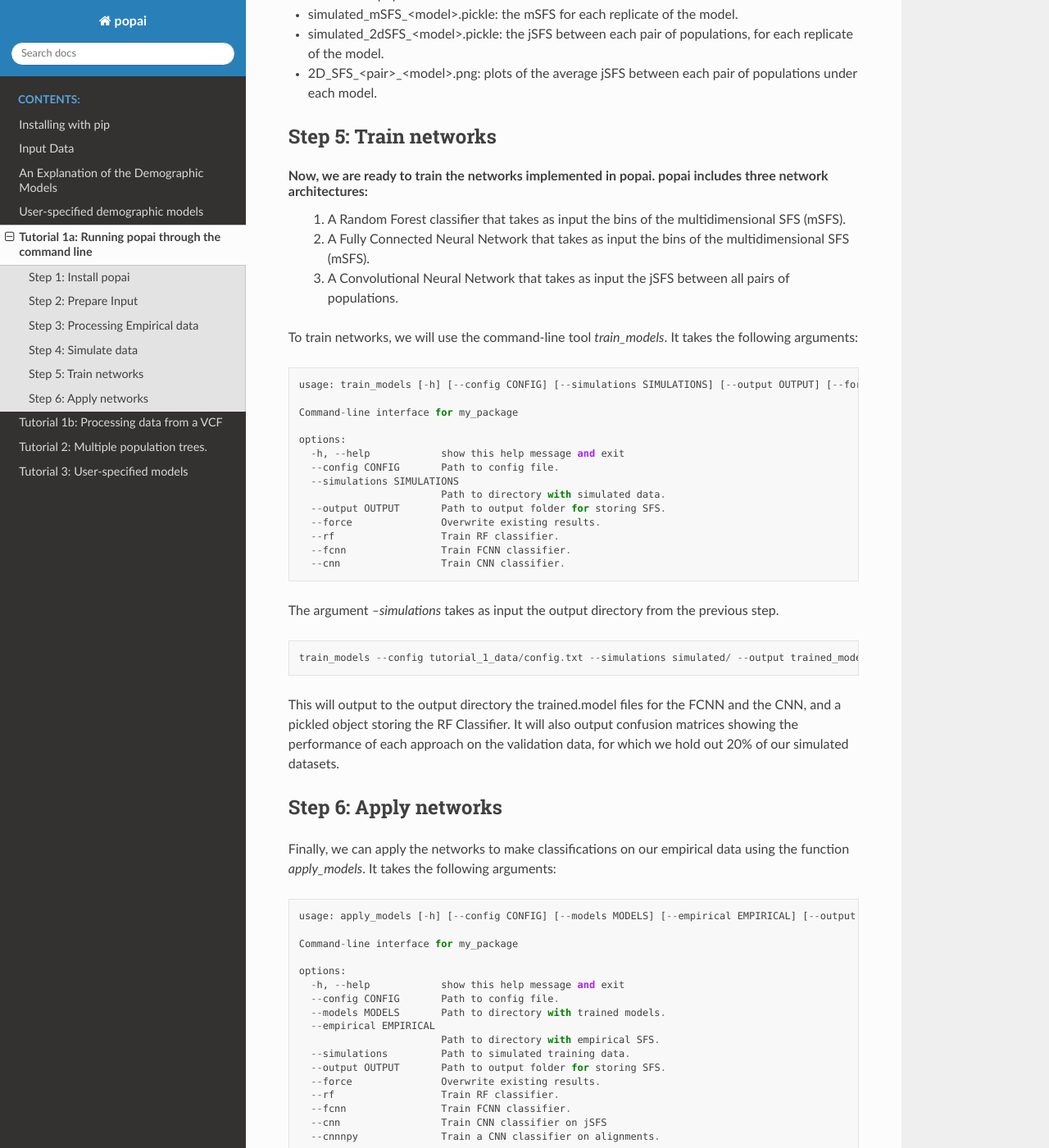
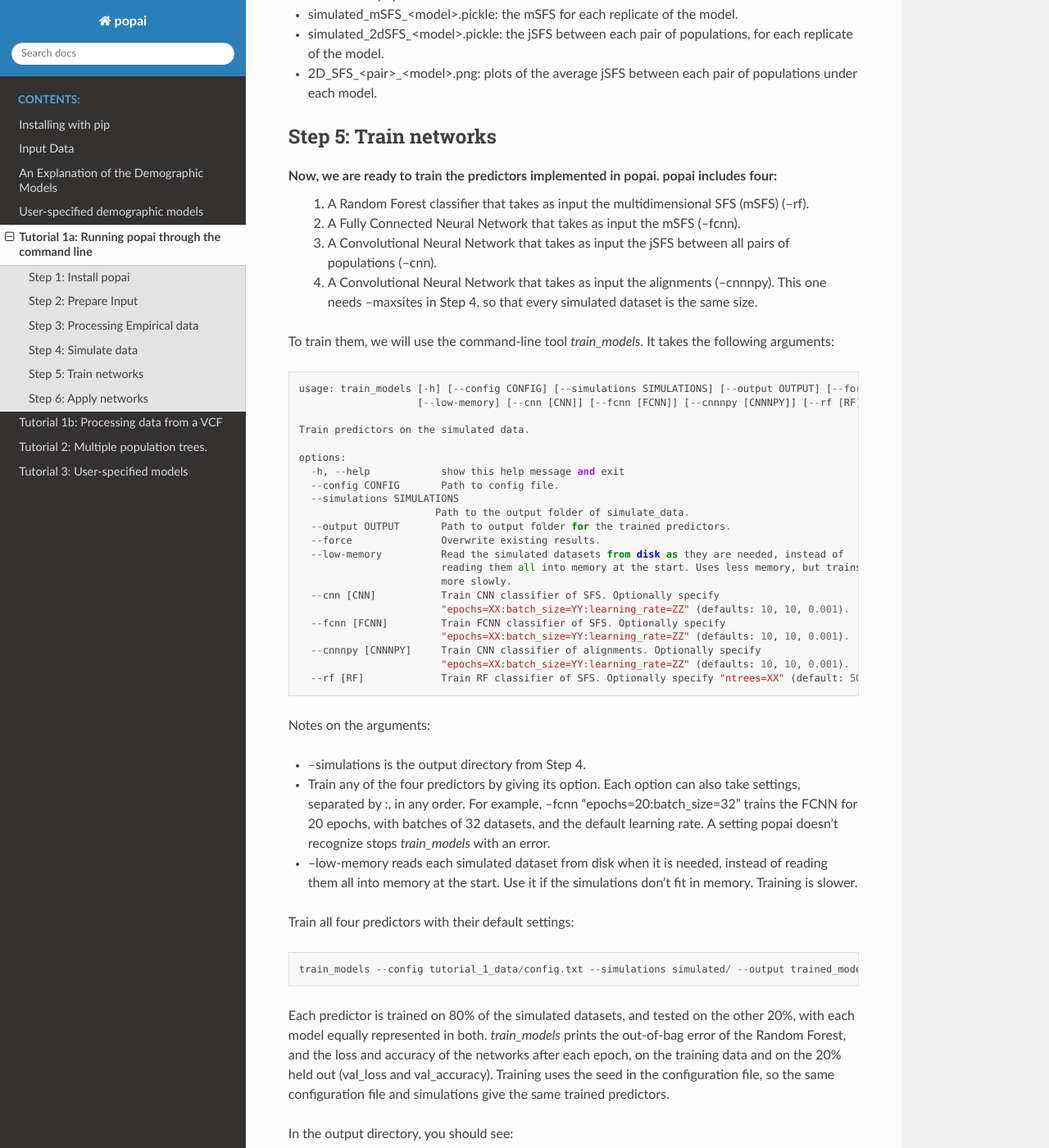
Before and after one commit to SmithLabBio/popai, a Sphinx documentation site: the page built from docs/usage/cli_tutorial.rst, in a window 1280 px wide and 1400 px high, scrolled down 4028 px. Shown: the whole window at 82% size. Built offline with Sphinx 7.4.7 and the Read the Docs theme 3.1.0, drawn with Linux system fonts in a browser that asks for light colours; some of the changed text lies outside the part shown.

Commit message:
Updated tutorial 1a.

```diff
--- a/docs/usage/cli_tutorial.rst
+++ b/docs/usage/cli_tutorial.rst
@@ -155,64 +155,93 @@ In the output directory, you should see:
 Step 5: Train networks
 ==========================================
 
-Now, we are ready to train the networks implemented in popai. popai includes three network architectures:
-    1. A Random Forest classifier that takes as input the bins of the multidimensional SFS (mSFS).
-    2. A Fully Connected Neural Network that takes as input the bins of the multidimensional SFS (mSFS).
-    3. A Convolutional Neural Network that takes as input the jSFS between all pairs of populations.
+Now, we are ready to train the predictors implemented in popai. popai includes four:
+    1. A Random Forest classifier that takes as input the multidimensional SFS (mSFS) (--rf).
+    2. A Fully Connected Neural Network that takes as input the mSFS (--fcnn).
+    3. A Convolutional Neural Network that takes as input the jSFS between all pairs of populations (--cnn).
+    4. A Convolutional Neural Network that takes as input the alignments (--cnnnpy). This one needs --maxsites in Step 4, so that every simulated dataset is the same size.
 
-To train networks, we will use the command-line tool *train_models*. It takes the following arguments::
+To train them, we will use the command-line tool *train_models*. It takes the following arguments::
 
-    usage: train_models [-h] [--config CONFIG] [--simulations SIMULATIONS] [--output OUTPUT] [--force] [--rf] [--fcnn] [--cnn]
+    usage: train_models [-h] [--config CONFIG] [--simulations SIMULATIONS] [--output OUTPUT] [--force]
+                        [--low-memory] [--cnn [CNN]] [--fcnn [FCNN]] [--cnnnpy [CNNNPY]] [--rf [RF]]
 
-    Command-line interface for my_package
+    Train predictors on the simulated data.
 
     options:
       -h, --help            show this help message and exit
       --config CONFIG       Path to config file.
       --simulations SIMULATIONS
-                            Path to directory with simulated data.
-      --output OUTPUT       Path to output folder for storing SFS.
+                           Path to the output folder of simulate_data.
+      --output OUTPUT       Path to output folder for the trained predictors.
       --force               Overwrite existing results.
-      --rf                  Train RF classifier.
-      --fcnn                Train FCNN classifier.
-      --cnn                 Train CNN classifier.
+      --low-memory          Read the simulated datasets from disk as they are needed, instead of
+                            reading them all into memory at the start. Uses less memory, but trains
+                            more slowly.
+      --cnn [CNN]           Train CNN classifier of SFS. Optionally specify
+                            "epochs=XX:batch_size=YY:learning_rate=ZZ" (defaults: 10, 10, 0.001).
+      --fcnn [FCNN]         Train FCNN classifier of SFS. Optionally specify
+                            "epochs=XX:batch_size=YY:learning_rate=ZZ" (defaults: 10, 10, 0.001).
+      --cnnnpy [CNNNPY]     Train CNN classifier of alignments. Optionally specify
+                            "epochs=XX:batch_size=YY:learning_rate=ZZ" (defaults: 10, 10, 0.001).
+      --rf [RF]             Train RF classifier of SFS. Optionally specify "ntrees=XX" (default: 500).
 
-The argument *--simulations* takes as input the output directory from the previous step.
+Notes on the arguments:
+
+* --simulations is the output directory from Step 4.
+* Train any of the four predictors by giving its option. Each option can also take settings, separated by :, in any order. For example, --fcnn "epochs=20:batch_size=32" trains the FCNN for 20 epochs, with batches of 32 datasets, and the default learning rate. A setting popai doesn't recognize stops *train_models* with an error.
+* --low-memory reads each simulated dataset from disk when it is needed, instead of reading them all into memory at the start. Use it if the simulations don't fit in memory. Training is slower.
+
+Train all four predictors with their default settings:
 
 .. code-block:: python
 
-    train_models --config tutorial_1_data/config.txt --simulations simulated/ --output trained_models --rf --fcnn --cnn --cnnnpy --downsampling "{'A':20, 'B':20, 'C':20}"
+    train_models --config tutorial_1_data/config.txt --simulations simulated/ --output trained_models/ --rf --fcnn --cnn --cnnnpy
 
-This will output to the output directory the trained.model files for the FCNN and the CNN, and a pickled object storing the RF Classifier. It will also output confusion matrices showing the performance of each approach on the validation data, for which we hold out 20% of our simulated datasets.
+Each predictor is trained on 80% of the simulated datasets, and tested on the other 20%, with each model equally represented in both. *train_models* prints the out-of-bag error of the Random Forest, and the loss and accuracy of the networks after each epoch, on the training data and on the 20% held out (val_loss and val_accuracy). Training uses the seed in the configuration file, so the same configuration file and simulations give the same trained predictors.
+
+In the output directory, you should see:
+
+* rf.model.pickle, fcnn.keras, cnn.keras and cnn_npy.keras: the trained predictors.
+* <predictor>_confusion.png and <predictor>_confusion.tsv: confusion matrices for each predictor on the 20% of simulated datasets held out, with one row for each true model and one column for each predicted model.
+* <network>_features.npy and <network>_labels.npy: for each network, the features of the training datasets (the values in the layer before the output layer) and their models. *apply_models* uses these in Step 6.
 
 ==========================================
 Step 6: Apply networks
 ==========================================
 
-Finally, we can apply the networks to make classifications on our empirical data using the function *apply_models*. It takes the following arguments::
+Finally, we can apply the predictors to our empirical data using the command-line tool *apply_models*. It takes the following arguments::
 
-    usage: apply_models [-h] [--config CONFIG] [--models MODELS] [--empirical EMPIRICAL] [--output OUTPUT] [--force] [--rf] [--fcnn] [--cnn]
+    usage: apply_models [-h] [--config CONFIG] [--models MODELS] [--empirical EMPIRICAL]
+    [--output OUTPUT] [--force] [--rf] [--fcnn] [--cnn] [--cnnnpy]
+    [--simulations SIMULATIONS]
 
-    Command-line interface for my_package
+    Apply trained predictors to the empirical data.
 
     options:
       -h, --help            show this help message and exit
       --config CONFIG       Path to config file.
-      --models MODELS       Path to directory with trained models.
+      --models MODELS       Path to the output folder of train_models.
       --empirical EMPIRICAL
-                            Path to directory with empirical SFS.
-      --simulations         Path to simulated training data.
-      --output OUTPUT       Path to output folder for storing SFS.
+                            Path to the output folder of process_empirical_data.
+      --output OUTPUT       Path to output folder for the predictions.
       --force               Overwrite existing results.
-      --rf                  Train RF classifier.
-      --fcnn                Train FCNN classifier.
-      --cnn                 Train CNN classifier on jSFS
-      --cnnnpy              Train a CNN classifier on alignments.
+      --rf                  Apply RF classifier.
+      --fcnn                Apply FCNN classifier.
+      --cnn                 Apply CNN classifier on jSFS.
+      --cnnnpy              Apply CNN classifier on alignments.
+      --simulations SIMULATIONS
+                            Path to the output folder of simulate_data (the predictors were trained on
+                            these; used to name the models).
 
-Provide the output paths from Step 5 and Step 3 for the --models and --empirical arguments, respectively.
+Give the output directories from Step 5, Step 3 and Step 4 for --models, --empirical and --simulations, and the predictors you trained in Step 5:
 
 .. code-block:: python
 
-    apply_models --config tutorial_1_data/config.txt --models trained_models/  --output results/ --empirical empirical/ --rf --fcnn --cnn --cnnnpy --simulations simulated/ --downsampling "{'A':20, 'B':20, 'C':20}"
+    apply_models --config tutorial_1_data/config.txt --models trained_models/ --empirical empirical/ --simulations simulated/ --output results/ --rf --fcnn --cnn --cnnnpy
 
-This should save to the output directory tables showing the predicted probabilities for each model for each classifier.
+In the output directory, you should see:
+
+* <predictor>_predictions.txt: tables of the predicted probability of each model. The SFS predictors (rf, fcnn and cnn) give one row for each replicate SFS from Step 3 (--reps), and cnn_npy gives one row for the alignments.
+* <network>_empirical_features.npy: the features of the empirical data, as in Step 5.
+* <network>_pca.png: a principal component analysis of the features of the simulated datasets, colored by model, with the empirical data marked with red crosses. If the empirical data fall far from all of the simulated datasets, none of the models may fit the data well.
```
